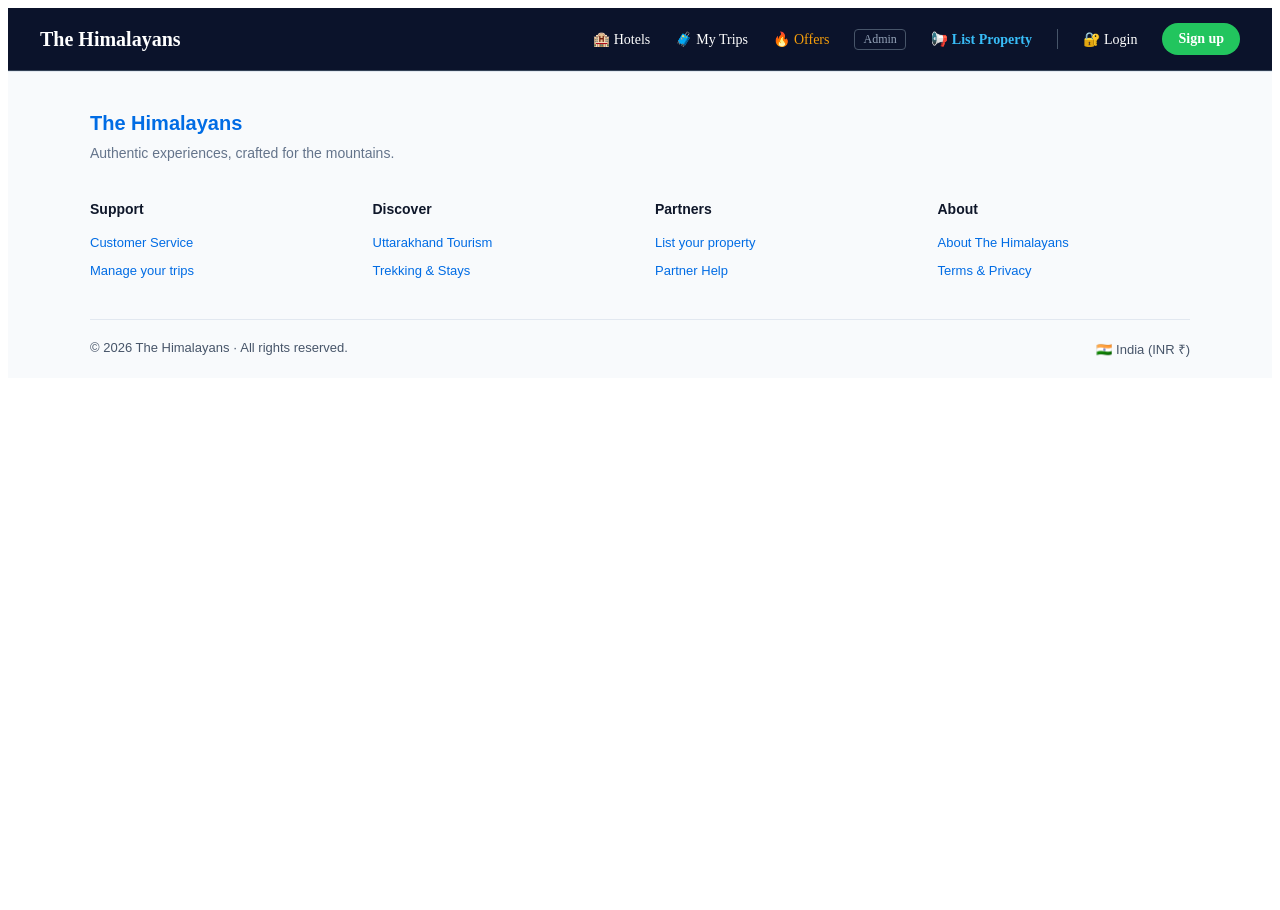
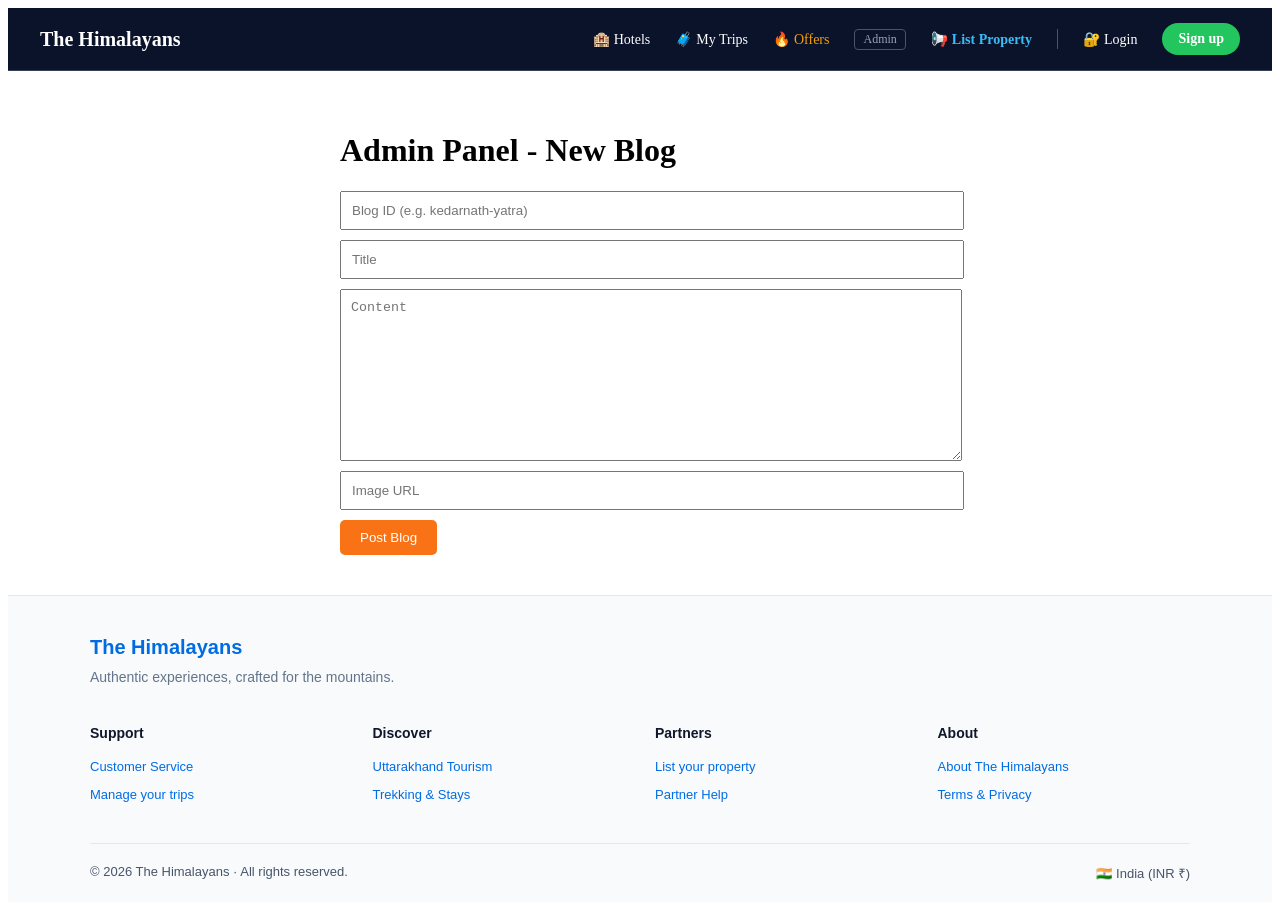
Before and after one commit to pamnautiyal-cpu/himstay, a React (Vite) app in the folder frontend/: page /admin/post in a window 1280 px wide. Before the commit the page ends 800 px from the top, so only its background shows below. Built offline with nearby package versions, Linux system fonts and the light colour scheme.

Commit message:
Added Admin Dashboard for blog management

```diff
--- a/frontend/src/App.jsx
+++ b/frontend/src/App.jsx
@@ -14,7 +14,8 @@ import ListProperty from "./pages/ListProperty";
 import AdminBookings from "./pages/AdminBookings";
 import Terms from "./pages/Terms";
 import Blogs from "./pages/Blogs";
-import BlogDetail from "./pages/BlogDetail"; // ✅ नया इम्पोर्ट (Detail Page के लिए)
+import BlogDetail from "./pages/BlogDetail";
+import AdminDashboard from "./pages/AdminDashboard"; // ✅ नया इम्पोर्ट (Admin Panel के लिए)
 import "./App.css";
 
 export default function App() {
@@ -38,8 +39,9 @@ export default function App() {
           <Route path="/list-property" element={<ListProperty />} />
           <Route path="/terms" element={<Terms />} />
           <Route path="/blogs" element={<Blogs />} />
-          <Route path="/blog/:id" element={<BlogDetail />} /> {/* ✅ यह रूट ब्लॉग डिटेल खोलेगा */}
+          <Route path="/blog/:id" element={<BlogDetail />} />
           <Route path="/admin/bookings" element={<AdminBookings />} />
+          <Route path="/admin/post" element={<AdminDashboard />} /> {/* ✅ एडमिन पैनल का नया रूट */}
         </Routes>
       </Layout>
     </HelmetProvider>
--- /dev/null
+++ b/frontend/src/pages/AdminDashboard.jsx
@@ -0,0 +1,34 @@
+import React, { useState } from "react";
+import { doc, setDoc } from "firebase/firestore";
+import { db } from "../firebase";
+
+export default function AdminDashboard() {
+  const [blog, setBlog] = useState({ id: "", title: "", content: "", img: "" });
+
+  const saveBlog = async () => {
+    if (!blog.id || !blog.title) return alert("ID aur Title zaruri hai!");
+    try {
+      await setDoc(doc(db, "blogs", blog.id), {
+        title: blog.title,
+        content: blog.content,
+        img: blog.img,
+        comments: [] // खाली कमेंट्स एरे के साथ शुरू करें
+      });
+      alert("Blog successfully upload ho gaya!");
+      setBlog({ id: "", title: "", content: "", img: "" });
+    } catch (e) {
+      alert("Error aayi: " + e.message);
+    }
+  };
+
+  return (
+    <div style={{ padding: "40px", maxWidth: "600px", margin: "auto" }}>
+      <h1>Admin Panel - New Blog</h1>
+      <input placeholder="Blog ID (e.g. kedarnath-yatra)" value={blog.id} onChange={(e) => setBlog({...blog, id: e.target.value})} style={{ display: "block", width: "100%", padding: "10px", margin: "10px 0" }} />
+      <input placeholder="Title" value={blog.title} onChange={(e) => setBlog({...blog, title: e.target.value})} style={{ display: "block", width: "100%", padding: "10px", margin: "10px 0" }} />
+      <textarea placeholder="Content" value={blog.content} onChange={(e) => setBlog({...blog, content: e.target.value})} style={{ display: "block", width: "100%", padding: "10px", margin: "10px 0", height: "150px" }} />
+      <input placeholder="Image URL" value={blog.img} onChange={(e) => setBlog({...blog, img: e.target.value})} style={{ display: "block", width: "100%", padding: "10px", margin: "10px 0" }} />
+      <button onClick={saveBlog} style={{ padding: "10px 20px", background: "#f97316", color: "white", border: "none", borderRadius: "5px", cursor: "pointer" }}>Post Blog</button>
+    </div>
+  );
+}
```
